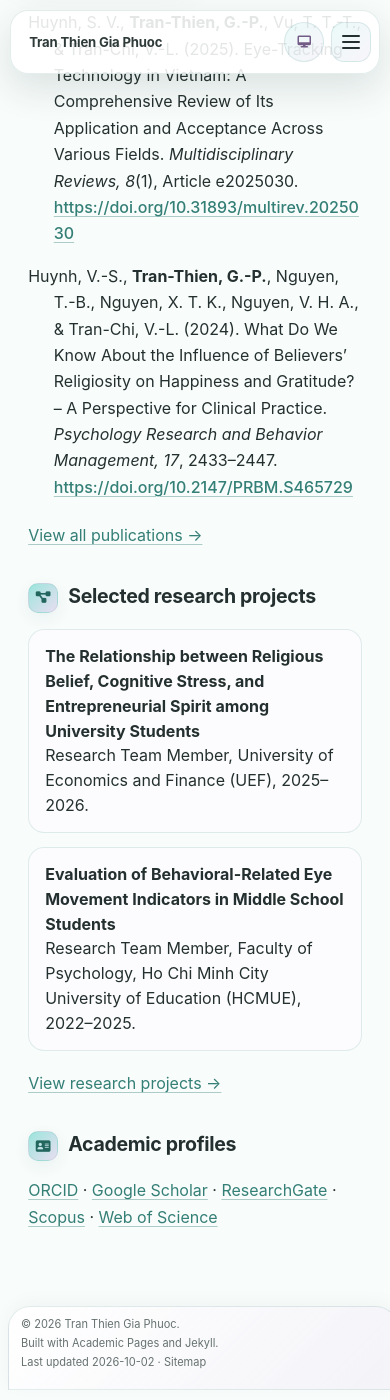
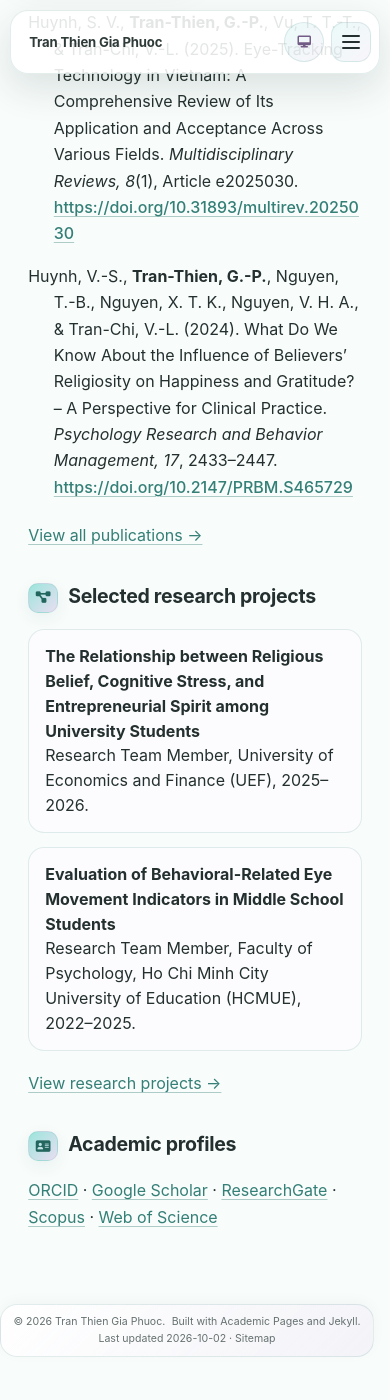
Before and after one commit to ttgpPsychMH/ttgpPsychMH.github.io, a Jekyll site: the page built from _pages/about.md, in a window 390 px wide and 1400 px high, scrolled down 2497 px. Built offline with Jekyll 4.4.1, drawn with Linux system fonts in a browser that asks for light colours; a script that is not in the unit is left out; after the commit the page ends 3868 px from its top, so only the background shows below that.

Commit message:
Center and narrow the footer into a compact copyright bar

```diff
--- a/_sass/custom.scss
+++ b/_sass/custom.scss
@@ -592,23 +592,22 @@ pre {
    ========================================================================== */
 
 .page__footer {
-  margin: 2.75rem 1rem 0.85rem;
+  width: min(760px, calc(100% - 2rem));
+  margin: 2.4rem auto 0.85rem;
   overflow: hidden;
   border: 1px solid var(--border-soft);
-  border-radius: 22px;
+  border-radius: 20px;
   background: linear-gradient(135deg, var(--surface), var(--panel-5));
-  box-shadow: 0 -4px 18px rgba(40, 69, 66, 0.035);
+  box-shadow: 0 -3px 14px rgba(40, 69, 66, 0.03);
 }
 
 .page__footer footer {
   display: flex;
-  max-width: 1160px;
-  min-height: 54px;
+  min-height: 50px;
   align-items: center;
-  justify-content: space-between;
-  gap: 1rem;
+  justify-content: center;
   margin: 0 auto;
-  padding: 0.55rem 0.85rem !important;
+  padding: 0.48rem 0.8rem !important;
 }
 
 .page__footer,
@@ -620,56 +619,14 @@ pre {
   color: var(--accent-green-strong) !important;
 }
 
-.page__footer-follow {
-  flex: 0 1 auto;
-  min-width: 0;
-}
-
-.page__footer-follow .social-icons {
+.page__footer-copyright {
   display: flex;
   flex-wrap: wrap;
-  gap: 0.35rem 0.7rem;
+  gap: 0.18rem 0.5rem;
   align-items: center;
-  margin: 0;
-  padding: 0;
-}
-
-.page__footer-follow li {
-  display: inline-flex;
-  align-items: center;
-  padding: 0;
-  font-size: 0.72rem;
-  line-height: 1.25;
-}
-
-.page__footer-follow li + li::before {
-  display: none;
-}
-
-.page__footer-follow a {
-  display: inline-flex;
-  gap: 0.28rem;
-  align-items: center;
-  padding: 0;
-  font-weight: 650;
-  white-space: nowrap;
-}
-
-.page__footer-follow strong {
-  font-size: 0.7rem;
-  letter-spacing: 0.02em;
-  text-transform: uppercase;
-}
-
-.page__footer-copyright {
-  display: flex;
-  flex: 1 1 auto;
-  flex-wrap: wrap;
-  gap: 0.2rem 0.55rem;
-  align-items: center;
-  justify-content: flex-end;
-  text-align: right;
-  font-size: 0.69rem;
+  justify-content: center;
+  text-align: center;
+  font-size: 0.68rem;
   line-height: 1.35;
 }
 
@@ -677,33 +634,21 @@ pre {
   white-space: nowrap;
 }
 
-@media screen and (max-width: 860px) {
-  .page__footer footer {
-    flex-direction: column;
-    align-items: flex-start;
-    gap: 0.55rem;
-  }
-
-  .page__footer-copyright {
-    justify-content: flex-start;
-    text-align: left;
-  }
-}
-
-@media screen and (max-width: 600px) {
+@media screen and (max-width: 680px) {
   .page__footer {
-    margin: 2rem 0.5rem 0.65rem;
-    border-radius: 18px;
+    width: calc(100% - 1rem);
+    margin-top: 1.9rem;
+    border-radius: 17px;
   }
 
   .page__footer footer {
     min-height: 0;
-    padding: 0.65rem 0.75rem !important;
+    padding: 0.6rem 0.75rem !important;
   }
 
-  .page__footer-follow .social-icons,
   .page__footer-copyright {
-    gap: 0.25rem 0.5rem;
+    gap: 0.2rem 0.4rem;
+    font-size: 0.66rem;
   }
 
   .page__footer-copyright span {
@@ -825,11 +770,6 @@ pre {
     border-radius: 16px;
   }
 
-  .page__footer {
-    margin-right: 0.5rem;
-    margin-left: 0.5rem;
-    border-radius: 22px 22px 0 0;
-  }
 }
 
 /* Respect reduced-motion preferences. */
```
